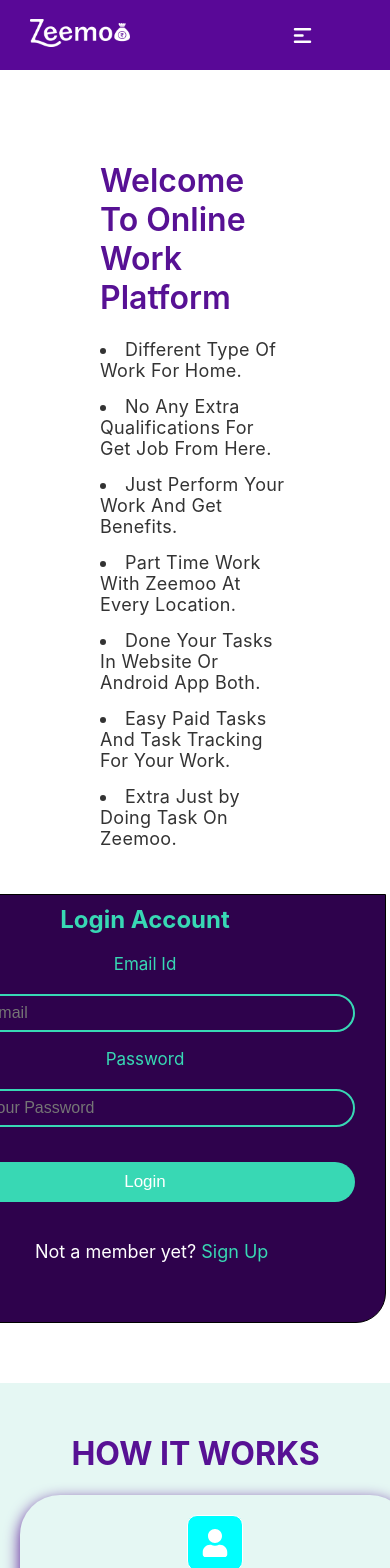
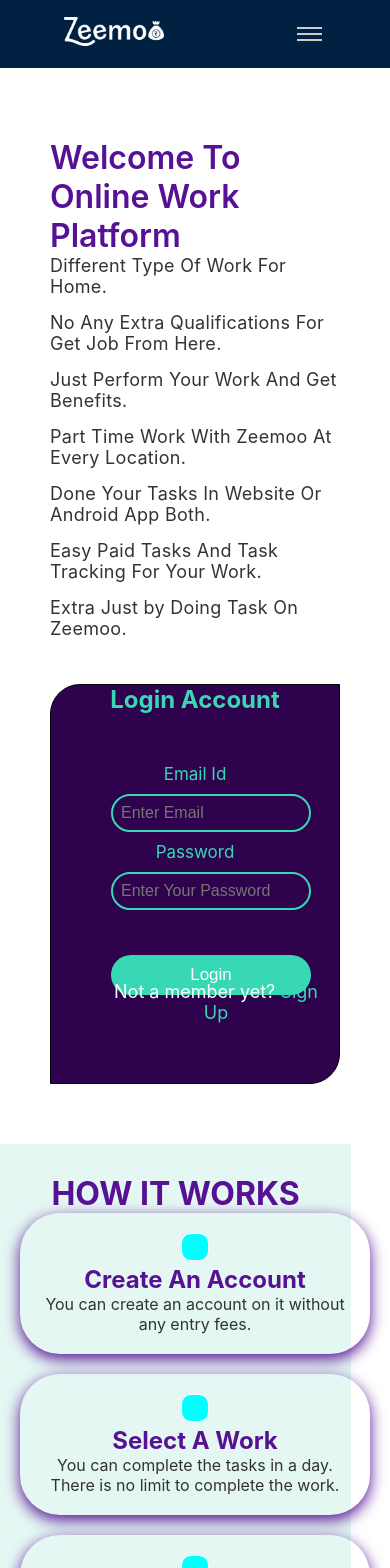
Before and after one commit to JubayerDev/react-zeemo, a React (Create React App) app: page / in a window 390 px wide. Shown: the top 1568 px of the page. Built offline with nearby package versions, Linux system fonts and the light colour scheme.

Commit message:
responsive navbar added

```diff
--- /dev/null
+++ b/src/components/AppInfo/AppInfo.css
@@ -0,0 +1,28 @@
+.app-info-wrapper{
+    display: grid;
+    grid-template-columns: repeat(3, 1fr);
+    color: white;
+}
+.app-info-wrapper h1{
+    margin-top: 0;
+    text-align: center;
+}
+.app-info-wrapper h2{
+    margin-bottom: 0;
+    font-weight: 400;
+    text-align: center;
+}
+.app-downloads, .web-users, .providers{
+    margin-top: 50px;
+}
+
+@media screen and (max-width: 680px) {
+    .app-info-wrapper{
+        grid-template-columns: 1fr;
+        height: 450px;
+        background-image: linear-gradient(to left, #253898, #5737D6);
+    }
+    .app-downloads, .web-users, .providers{
+        margin-top: 10px;
+    }
+}
--- /dev/null
+++ b/src/components/AppInfo/AppInfo.js
@@ -0,0 +1,23 @@
+import React from 'react';
+import './AppInfo.css';
+
+const AppInfo = () => {
+    return (
+        <div className='app-info-wrapper'>
+            <div className='app-downloads'>
+                <h2>App Download</h2>
+                <h1>18560</h1>
+            </div>
+            <div className='web-users'>
+                <h2>Total Web Users</h2>
+                <h1>22589</h1>
+            </div>
+            <div className='providers'>
+                <h2>Verified Work Providers</h2>
+                <h1>2114</h1>
+            </div>
+        </div>
+    );
+};
+
+export default AppInfo;
--- a/src/components/Benifits/Benifits.css
+++ b/src/components/Benifits/Benifits.css
@@ -27,6 +27,7 @@
     .benifits-container{
         grid-template-columns: 1fr;
         margin-left: 0;
+        width: 80%;
     }
     .girl-content img{
         margin-left: 50px;
--- a/src/components/Home/Home.css
+++ b/src/components/Home/Home.css
@@ -24,10 +24,48 @@
     margin-top: 30px;
     z-index: -1;
 }
+.app-info{
+    width: 100%;
+    background-image: linear-gradient(to left, #253898, #5737D6);
+    height: 200px;
+}
 
 
 @media screen and (max-width: 680px) {
     .home-container{
         flex-direction: column;
     }
+    .work-platform {
+        width: 100%;
+    }
+    .login-form{
+        padding: 0;
+        /* margin: 0 auto; */
+        height: 400px;
+        width: 100%;
+        margin-left: 100px;
+    }
+    .login-form input{
+        width: 200px;
+        margin-left: 60px;
+        margin-bottom: 10px;
+    }
+    .login-form p{
+        margin-bottom: 10px;
+    }
+    .login-form-btn{
+        width: 200px;
+        margin-left: 60px;
+    }
+    .signup-text{
+        text-align: center;
+        margin-right: 150px;
+        /* margin-bottom: -20px; */
+        width: 230px;
+        position: absolute;
+        left: 50px;
+    }
+    .login-form h2{
+        margin-bottom: 50px;
+    }
 }
--- a/src/components/Home/Home.js
+++ b/src/components/Home/Home.js
@@ -1,4 +1,5 @@
 import React from 'react';
+import AppInfo from '../AppInfo/AppInfo';
 import Benifits from '../Benifits/Benifits';
 import HowItsWorks from '../HowItWorks/HowItsWorks';
 import LoginForm from '../LoginForm/LoginForm';
@@ -33,6 +34,10 @@ const Home = () => {
             <div className="benifites-container">
                 <Benifits />
             </div>
+
+            <div className="app-info">
+                <AppInfo />
+            </div>
         </div>
     );
 };
--- a/src/components/LoginForm/LoginForm.js
+++ b/src/components/LoginForm/LoginForm.js
@@ -4,7 +4,7 @@ import './LoginForm.css';
 
 const LoginForm = () => {
     return (
-        <div>
+        <div className='login-wrapper'>
             <h2 className='login-title'>Login Account</h2>
             <p>Email Id</p>
             <input type="email" placeholder='Enter Email' />
--- a/src/components/Navbar/Navbar.css
+++ b/src/components/Navbar/Navbar.css
@@ -1,29 +1,54 @@
-nav{
-    height: 70px;
-    background-color: #590897;
+*,
+*::after,
+*::before {
+  margin: 0;
+  box-sizing: border-box;
+}
+html {
+  font-size: 62.5%;
+}
+body {
+  font-size: 1.6rem;
+}
+li {
+  list-style: none;
+}
+a {
+  text-decoration: none;
+  color: rgb(204, 204, 204);
+}
+
+.nav {
   display: flex;
   align-items: center;
-    justify-content: space-between;
-    position: sticky;
-    top: 0;
+  justify-content: space-around;
+  height: 8vh;
+  background: rgb(0, 33, 65);
 }
-.logo{
+.nav__brand {
     margin-left: 100px;
 }
-.logo img{
+.nav__brand img{
     width: 100px;
 }
-.nav-items{
-    margin-right: 100px;
+
+.nav__menu {
   display: flex;
   align-items: center;
+  justify-content: space-around;
+  gap: 3rem;
 }
-.nav-items a{
-    color: white;
-    text-decoration: none;
-    margin-left: 30px;
-    font-weight: 500;
+.nav__toggler {
+  display: none;
 }
+.nav__toggler div {
+  width: 2.5rem;
+  height: 0.2rem;
+  margin: 0.4rem;
+  background: rgb(204, 204, 204);
+  transition: 0.3s ease-in;
+}
+
 .login-btn{
     padding: 10px 25px;
     background-color: #27D8B1;
@@ -33,23 +58,40 @@ nav{
     cursor: pointer;
     font-weight: 500;
 }
-.nav-items svg{
-    display: none;
+
+@media screen and (max-width: 768px) {
+  .nav__toggler {
+    display: block;
+    cursor: pointer;
+  }
+  .nav__menu {
+    position: fixed;
+    top: 7vh;
+    right: 0;
+    height: 93vh;
+    width: 50vw;
+    background: rgb(0, 33, 65);
+    flex-direction: column;
+    transform: translateX(100%);
+    transition: 0.5s ease-in;
+  }
+  .nav__brand img{
+      margin-left: -100px;
+  }
+}
+/* Active Class */
+.nav__active {
+  transform: translateX(0%);
 }
 
+/* Toggle Icon Animation */
 
-@media screen and (max-width: 680px) {
-    .nav{
-        width: 100%;
+.toggle .line1 {
+  transform: rotate(-45deg) translate(-4px, 5px);
 }
-    .logo{
-        margin-left: 30px;
+.toggle .line2 {
+  opacity: 0;
 }
-    .nav-items a{
-        display: none;
+.toggle .line3 {
+  transform: rotate(45deg) translate(-4px, -5px);
 }
-    .nav-items svg{
-        display: block;
-        margin-right: -30px;
-    }
-}
--- a/src/components/Navbar/Navbar.js
+++ b/src/components/Navbar/Navbar.js
@@ -1,29 +1,86 @@
-import React from 'react';
-import { Link } from 'react-router-dom';
+// import React from 'react';
+// import { Link } from 'react-router-dom';
+// import Logo from '../../assets/logo.png';
+// import './Navbar.css';
+// import {HiMenuAlt1} from 'react-icons/hi'
+
+// const Navbar = () => {
+//     return (
+//         <nav>
+//             <div className='logo'>
+//                 <Link to='/'>
+//                     <img src={Logo} alt="" />
+//                 </Link>
+//             </div>
+
+//             <div className='nav-items'>
+//                 <Link to='/home'>Home</Link>
+//                 <Link to='/packages'>Packages</Link>
+//                 <Link to='/signup'>Sign Up</Link>
+//                 <Link to='/login'>
+//                     <button className='login-btn'>Log In</button>
+//                 </Link>
+//                 <HiMenuAlt1 size={25} color={ 'white'}/>
+//             </div>
+//         </nav>
+//     );
+// };
+
+// export default Navbar;
+
+
+import React, { useState } from "react";
+import { Link } from "react-router-dom";
+import './Navbar.css';
 import Logo from '../../assets/logo.png';
-import './Navbar.css';
-import {HiMenuAlt1} from 'react-icons/hi'
 
-const Navbar = () => {
+function Navbar() {
+    const [active, setActive] = useState("nav__menu");
+    const [icon, setIcon] = useState("nav__toggler");
+    const navToggle = () => {
+        if (active === "nav__menu") {
+            setActive("nav__menu nav__active");
+        } else setActive("nav__menu");
+
+        // Icon Toggler
+        if (icon === "nav__toggler") {
+            setIcon("nav__toggler toggle");
+        } else setIcon("nav__toggler");
+    };
     return (
-        <nav>
-            <div className='logo'>
-                <Link to='/'>
-                    <img src={Logo} alt="" />
-                </Link>
-            </div>
-
-            <div className='nav-items'>
-                <Link to='/home'>Home</Link>
-                <Link to='/packages'>Packages</Link>
-                <Link to='/signup'>Sign Up</Link>
-                <Link to='/login'>
-                    <button className='login-btn'>Log In</button>
-                </Link>
-                <HiMenuAlt1 size={25} color={ 'white'}/>
+        <nav className="nav">
+            <Link to="/" className="nav__brand">
+                <img src={Logo} alt="" />
+            </Link>
+            <ul className={active}>
+                <li className="nav__item">
+                    <Link to="/home" className="nav__link">
+                        Home
+                    </Link>
+                </li>
+                <li className="nav__item">
+                    <Link to="/packages" className="nav__link">
+                        Packages
+                    </Link>
+                </li>
+                <li className="nav__item">
+                    <Link to="/signup" className="nav__link">
+                        Sign Up
+                    </Link>
+                </li>
+                <li className="nav__item">
+                    <Link to='/login'>
+                        <button className='login-btn'>Log In</button>
+                    </Link>
+                </li>
+            </ul>
+            <div onClick={navToggle} className={icon}>
+                <div className="line1"></div>
+                <div className="line2"></div>
+                <div className="line3"></div>
             </div>
         </nav>
     );
-};
+}
 
 export default Navbar;
```
Lines whose indentation alone changed are shown as unchanged.
